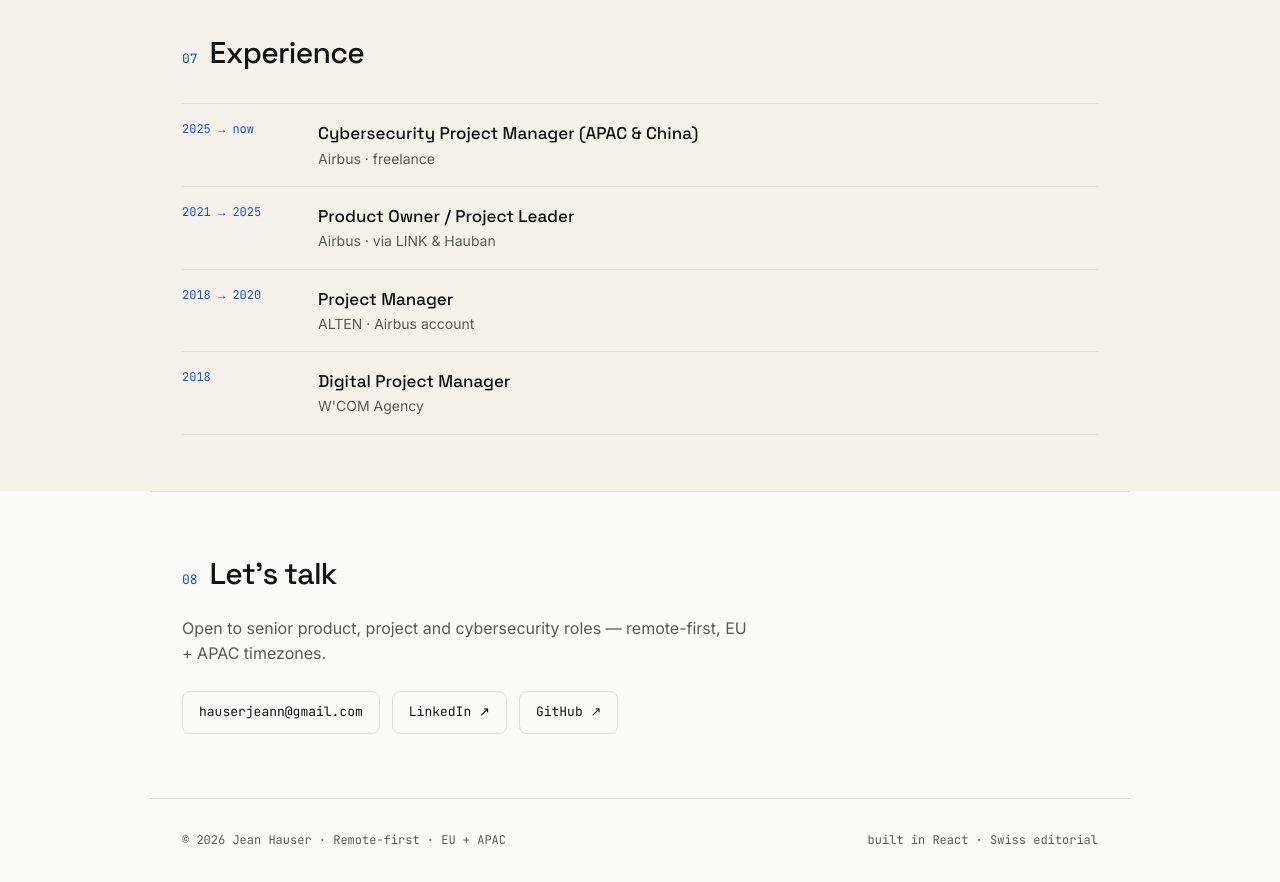
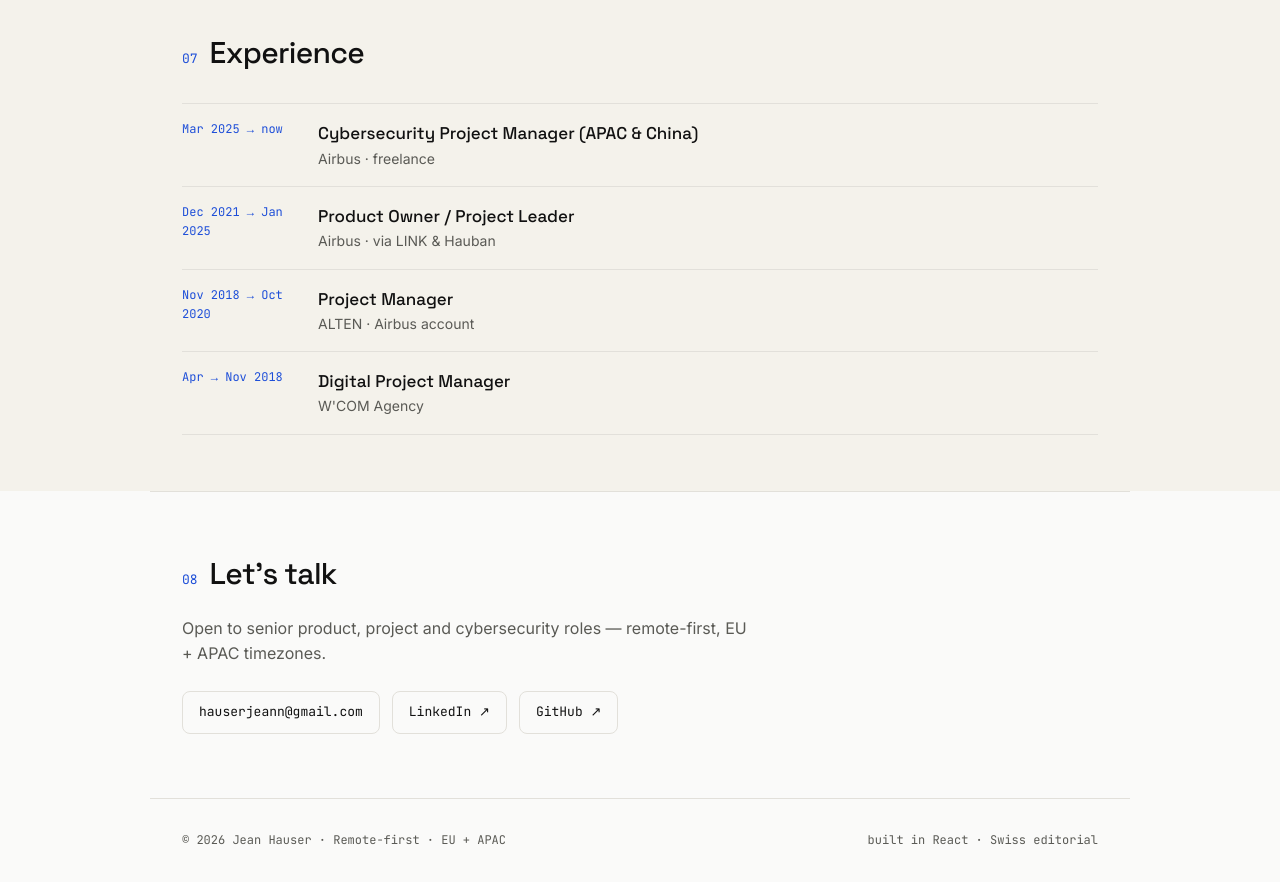
Before and after one commit to BathmanTv/hauserjean-site, a React (Vite) app: page / in a window 1280 px wide. Shown: the part 4700-5582 px from the top of the page. Built offline with nearby package versions, Linux system fonts and the light colour scheme.

Commit message:
fix: real month-level experience dates from LinkedIn (accurate gaps)

```diff
--- a/src/App.tsx
+++ b/src/App.tsx
@@ -32,10 +32,10 @@ export default function App() {
     { d: t('d3'), alt: t('d3a'), why: t('d3w') },
   ]
   const WORK = [
-    { date: '2025 → now', role: t('w1r'), org: 'Airbus · freelance' },
-    { date: '2021 → 2025', role: t('w2r'), org: 'Airbus · via LINK & Hauban' },
-    { date: '2018 → 2020', role: t('w3r'), org: 'ALTEN · Airbus account' },
-    { date: '2018', role: t('w4r'), org: "W'COM Agency" },
+    { date: lang === 'fr' ? 'mars 2025 → auj.' : 'Mar 2025 → now', role: t('w1r'), org: 'Airbus · freelance' },
+    { date: lang === 'fr' ? 'déc. 2021 → janv. 2025' : 'Dec 2021 → Jan 2025', role: t('w2r'), org: 'Airbus · via LINK & Hauban' },
+    { date: lang === 'fr' ? 'nov. 2018 → oct. 2020' : 'Nov 2018 → Oct 2020', role: t('w3r'), org: 'ALTEN · Airbus account' },
+    { date: lang === 'fr' ? 'avr. → nov. 2018' : 'Apr → Nov 2018', role: t('w4r'), org: "W'COM Agency" },
   ]
 
   return (
```
